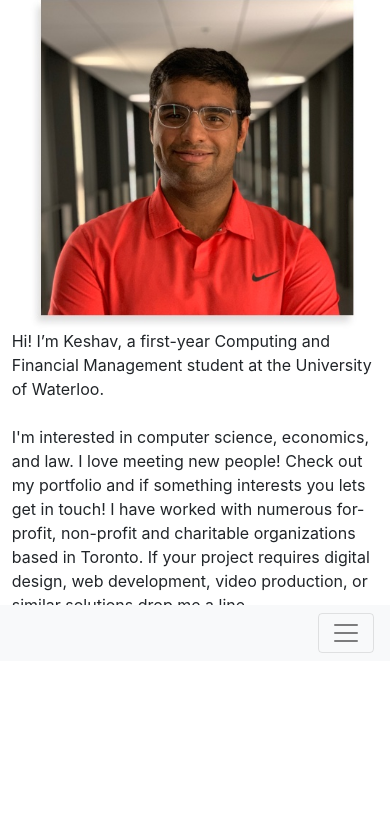
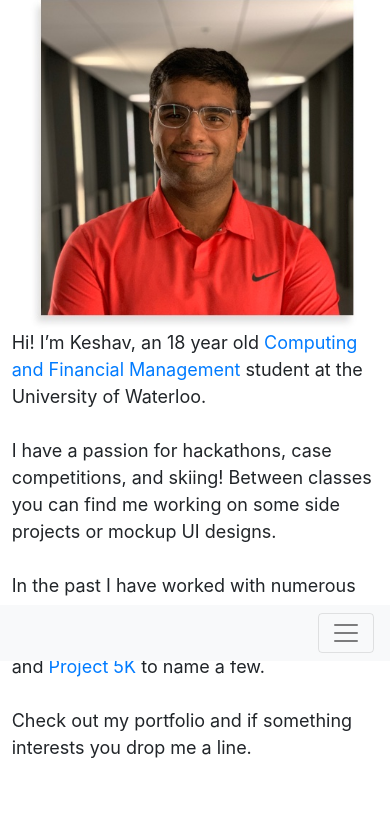
Before and after one commit to KeshavChawla/Keshav-Personal-Website, a PHP site: page / in a window 390 px wide. Shown: the part 183-1015 px from the top of the page. Before the commit the page ends 836 px from the top, so only its background shows below. Run offline with PHP 8.4, Linux system fonts and the light colour scheme.

Commit message:
Updated projects tab
Updated projects tab

```diff
--- a/index.html
+++ b/index.html
@@ -38,17 +38,17 @@
           <li class="nav-item active">
             <a class="nav-link nav-text-style2" href=""><img class="nav-links" src="ABOUT.png" alt="ABOUT"></a>
               <span class="sr-only">(current)</span>
-            </a>
+
           </li>
 
           <li class="nav-item">
-            <a class="nav-link nav-text-style2" href="/projects.html"><img class="nav-links" src="PROJECTS.png" alt="PROJECTS"></a>
+            <a class="nav-link nav-text-style2" href="projects.html"><img class="nav-links" src="PROJECTS.png" alt="PROJECTS"></a>
           </li>
           <li class="nav-item">
-            <a class="nav-link nav-text-style2" href="/resume.html"><img class="nav-links" src="RESUME.png" alt="RESUME"></a>
+            <a class="nav-link nav-text-style2" href="resume.html"><img class="nav-links" src="RESUME.png" alt="RESUME"></a>
           </li>
           <li class="nav-item">
-            <a class="nav-link nav-text-style2" href="/contact.html"><img class="nav-links" src="CONTACT.png" alt="CONTACT"></a>
+            <a class="nav-link nav-text-style2" href="contact.html"><img class="nav-links" src="CONTACT.png" alt="CONTACT"></a>
           </li>
         </ul>
       </div>
@@ -79,10 +79,15 @@
       </div>
 
         <div class="col-md-9 welcomepara">
-          <p class="">Hi! I’m Keshav, a first-year Computing and Financial Management student at the University of Waterloo.
+          <p>Hi! I’m Keshav, an 18 year old <a target="_blank" href="https://uwaterloo.ca/computing-financial-management/"> Computing and Financial Management</a> student at the University of Waterloo.
 <br><br>
-I'm interested in computer science, economics, and law. I love meeting new people! Check out my portfolio and if something interests you lets get in touch!
-I have worked with numerous for-profit, non-profit and charitable organizations based in Toronto. If your project requires digital design, web development, video production, or similar solutions drop me a line.</p>
+I have a passion for hackathons, case competitions, and skiing! Between classes you can find me working on some side projects or mockup UI designs.
+<br><br>
+In the past I have worked with numerous organizations and non-profits including <a target="_blank" href="http://deca.ca/">DECA Ontario </a>, <a target="_blank" href="https://www.torontoyouthnetwork.com/">Toronto Youth Network</a>, and <a target="_blank" href="https://www.project5k.ca/">Project 5K</a> to name a few.
+<br><br>
+Check out my portfolio and if something interests you drop me a line.
+
+</p>
 
         </div>
         <div class="col-md-3">
--- a/style.css
+++ b/style.css
@@ -11,6 +11,11 @@
   width: 10%;
   min-width: 100px;
   height: auto;
+}
+
+.card-title
+{
+text-decoration: underline;
 }
 
 .nav-links {
@@ -34,7 +39,9 @@
 
 .welcomepara {
   overflow: auto;
-  padding-bottom: 14%
+  padding-bottom: 14%;
+  font-size: 20px;
+
 }
 
 
@@ -78,6 +85,15 @@
     margin-left: auto;
     margin-right: auto;
     margin-top: 2%;
+
+  }
+
+  .welcomepara {
+
+      overflow: auto;
+      padding-bottom: 14%;
+
+    font-size: 18px;
 
   }
 
@@ -136,11 +152,9 @@
   left: 50%;
   transform: translate(-50%, -50%);
 
+}
 
-
-
-
-
-
+.welcome-para-1
+{
 
 }
```
Also changed, not shown: projects.html (added, +109 -0 lines), img/smart_mirror.jpeg (added), 1 other file.
